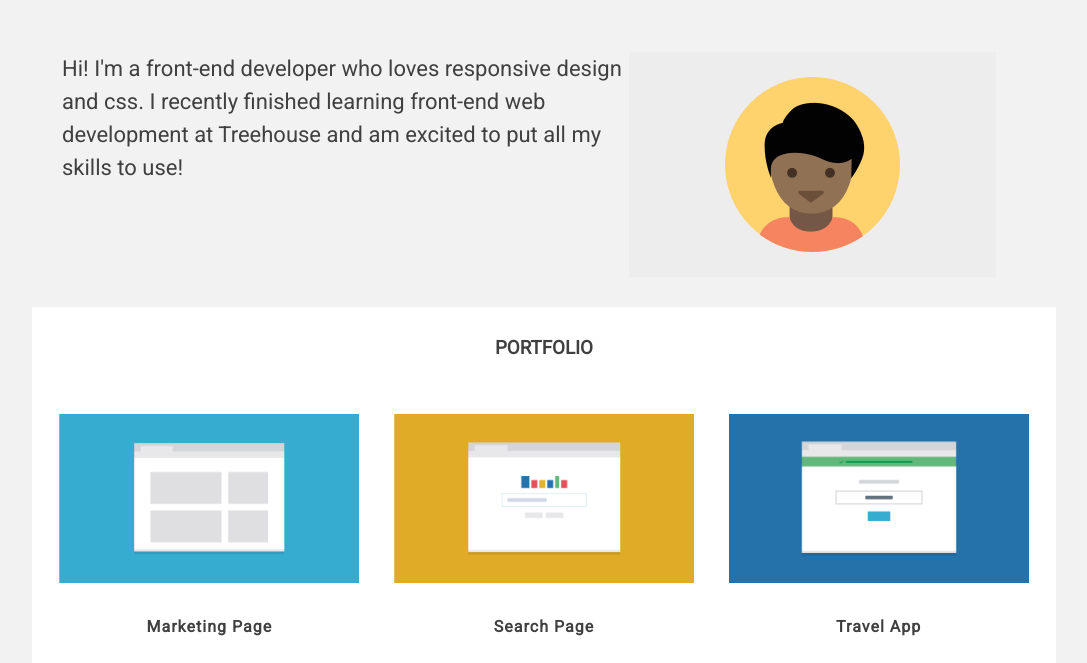
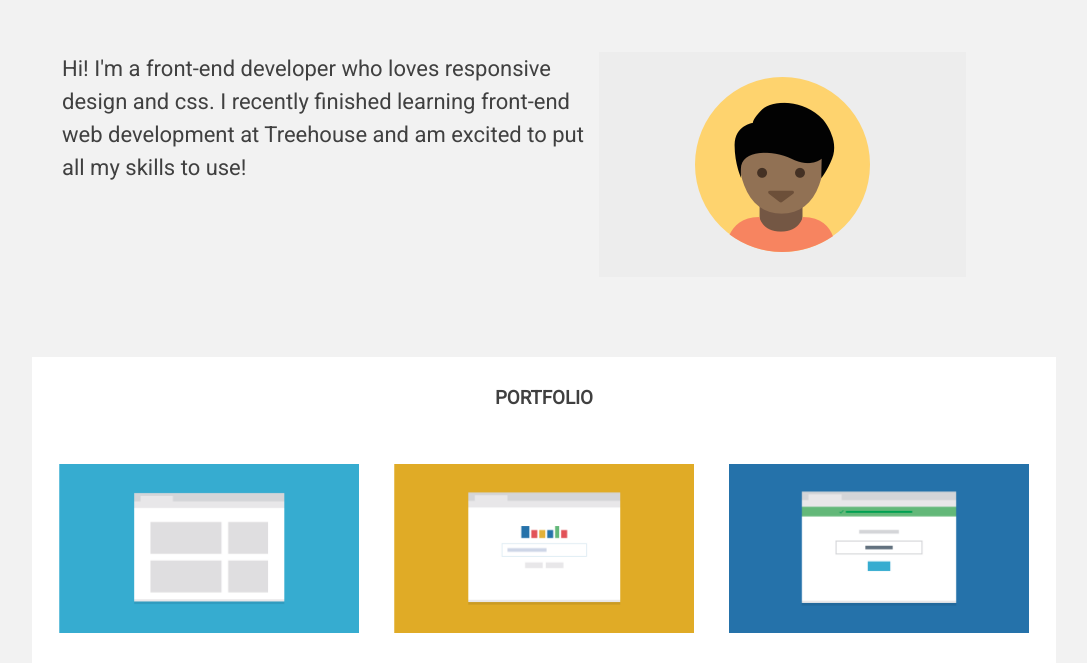
Before and after one commit to AnnaSinha33/responsive_layout_v1, a plain HTML site: page index.html in a window 1280 px wide. Shown: the part 72-735 px from the top of the page, without its empty margins (96-1183 px from the left). Drawn offline with Linux system fonts and the light colour scheme.

Commit message:
Update styles.css

```diff
--- a/css/styles.css
+++ b/css/styles.css
@@ -128,7 +128,6 @@ footer {
   display: flex;
   flex-direction: row-reverse;
   flex-wrap: wrap;
-  font-family: 'Roboto', sans-serif;
   text-align: center;
   max-width: 1024px;
   padding: 30px 60px 30px 30px;
@@ -142,6 +141,9 @@ footer {
   flex-direction: row-reverse;
   vertical-align: top;
   align-self: center;
+  max-width: 300px;
+  margin-bottom: 50px;
+  margin-right: 30px;
 }
 .portfolio {
   width: 300px;
@@ -222,6 +224,9 @@ footer {
           display: inline-block;
           margin-left: 20px;
         }
+        .profile {
+          max-width: 280px;
+        }
       }
       @media (min-width: 1024px) {
         h1 {
@@ -247,5 +252,7 @@ footer {
         .col {
           flex-basis: calc(33.333% - 20px);
         }
-
+        .profile {
+          max-width: 400px;
+        }
       }
```
